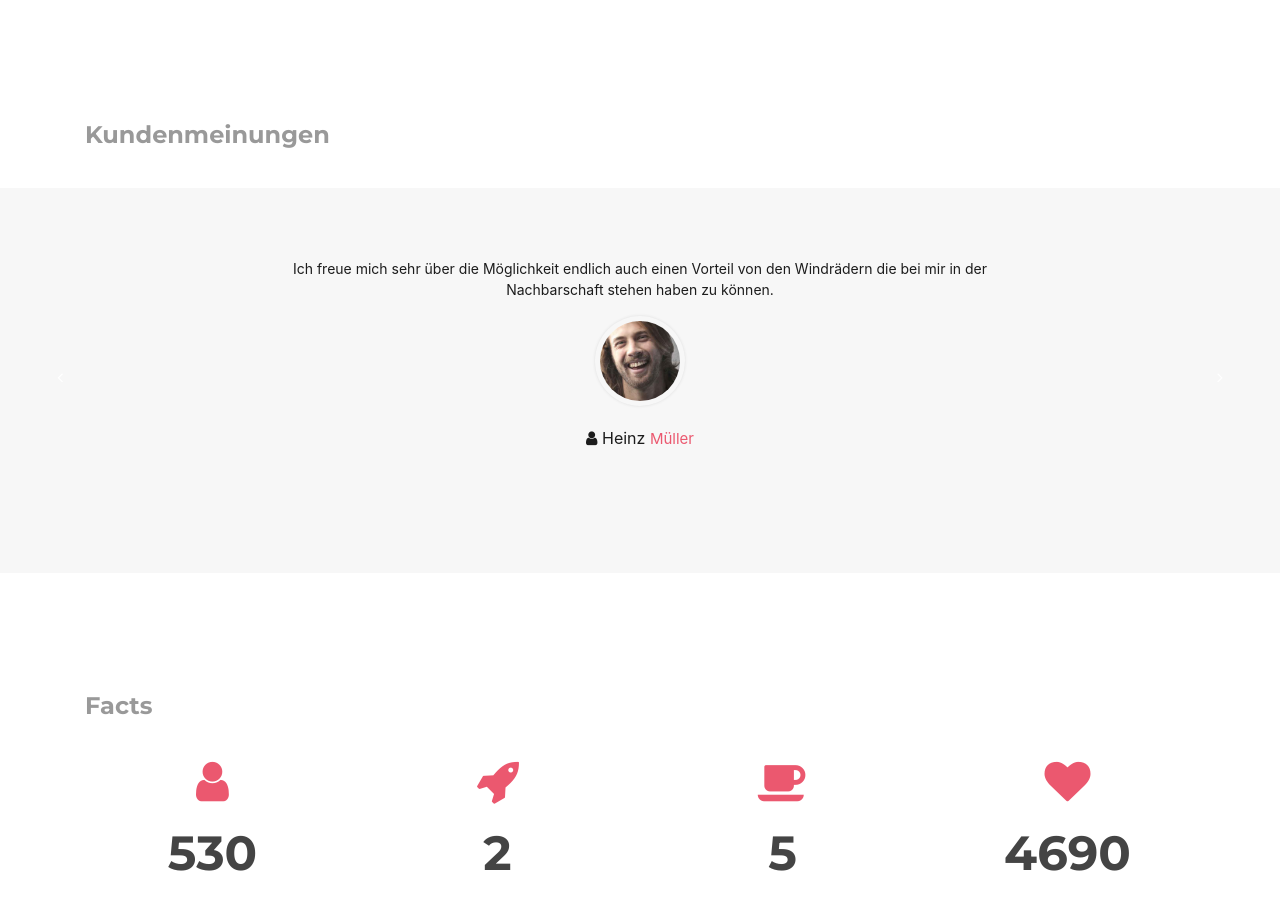
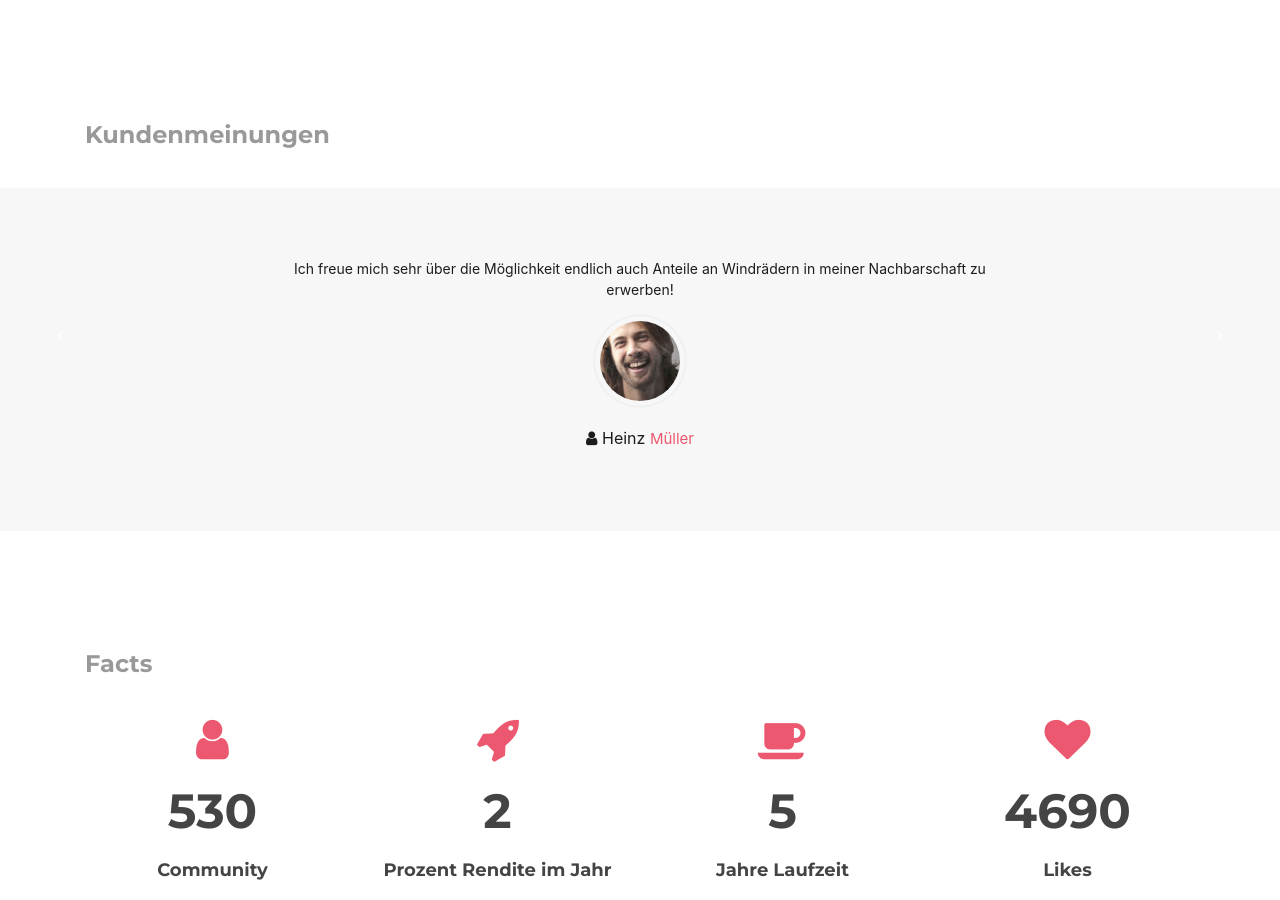
Before and after one commit to sstaus/windrad, a Jekyll site: the page built from index2.md, in a window 1280 px wide and 900 px high, scrolled down 903 px. Built offline with Jekyll 4.4.1, drawn with Linux system fonts in a browser that asks for light colours; part of the change alters nothing that is shown.

Commit message:
Update index2.md

```diff
--- a/index2.md
+++ b/index2.md
@@ -24,18 +24,19 @@ card3:
 testimonial1:
   vorname: "Heinz"
   name: "Müller"
-  text: "Ich freue mich sehr über die Möglichkeit endlich auch einen Vorteil von den Windrädern die bei mir in der Nachbarschaft stehen haben zu können."
+  text: "Ich freue mich sehr über die Möglichkeit endlich auch Anteile an Windrädern in meiner Nachbarschaft zu erwerben!"
 
 
 testimonial2:
-  vorname: "Heinz"
-  name: "Müller"
-  text: "Lorem ipsum dolor sit amet, consectetur adipisicing elit. Id ipsam, non ut molestiae rerum praesentium repellat debitis iure reiciendis, eius culpa beatae commodi facere ad numquam. Quisquam dignissimos similique sunt iure fugit, omnis vel cupiditate repellendus magni nihil molestiae quam, delectus consequuntur blanditiis modi nostrum?"
+  vorname: "Martina"
+  name: "Meierle"
+  text: "Bis jetzt musste ich Anteile immer 5 oder mehr Jahre halten. Wenn man plötzlich Bares braucht, dann kommt man nicht an sein Geld ran. Hier kann ich meine Anteile jederzeit verkaufen. Das ist echt klasse!"
+
 
 testimonial3:
-  vorname: "Heinz"
-  name: "Müller"
-  text: "Lorem ipsum dolor sit amet, consectetur adipisicing elit. Id ipsam, non ut molestiae rerum praesentium repellat debitis iure reiciendis, eius culpa beatae commodi facere ad numquam. Quisquam dignissimos similique sunt iure fugit, omnis vel cupiditate repellendus magni nihil molestiae quam, delectus consequuntur blanditiis modi nostrum?"
+  vorname: "Kevin"
+  name: "Schulz"
+  text: "Echt toll, dass ich bereits mit 10 EUR einen Anteil an einem Windrad kaufen kann. Das ist wirklich sehr kundenfreundlich, gerade für Kleinsparer!"
 
 
 facts:
```
